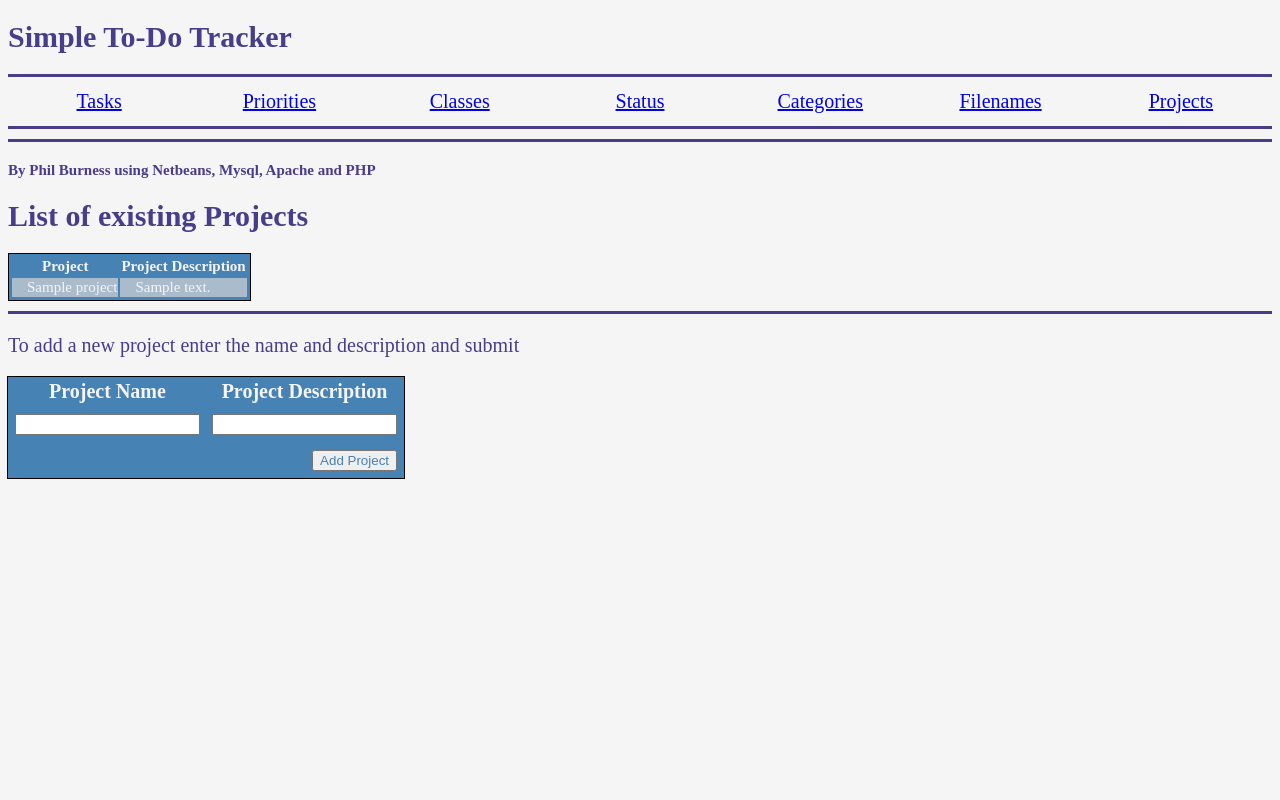
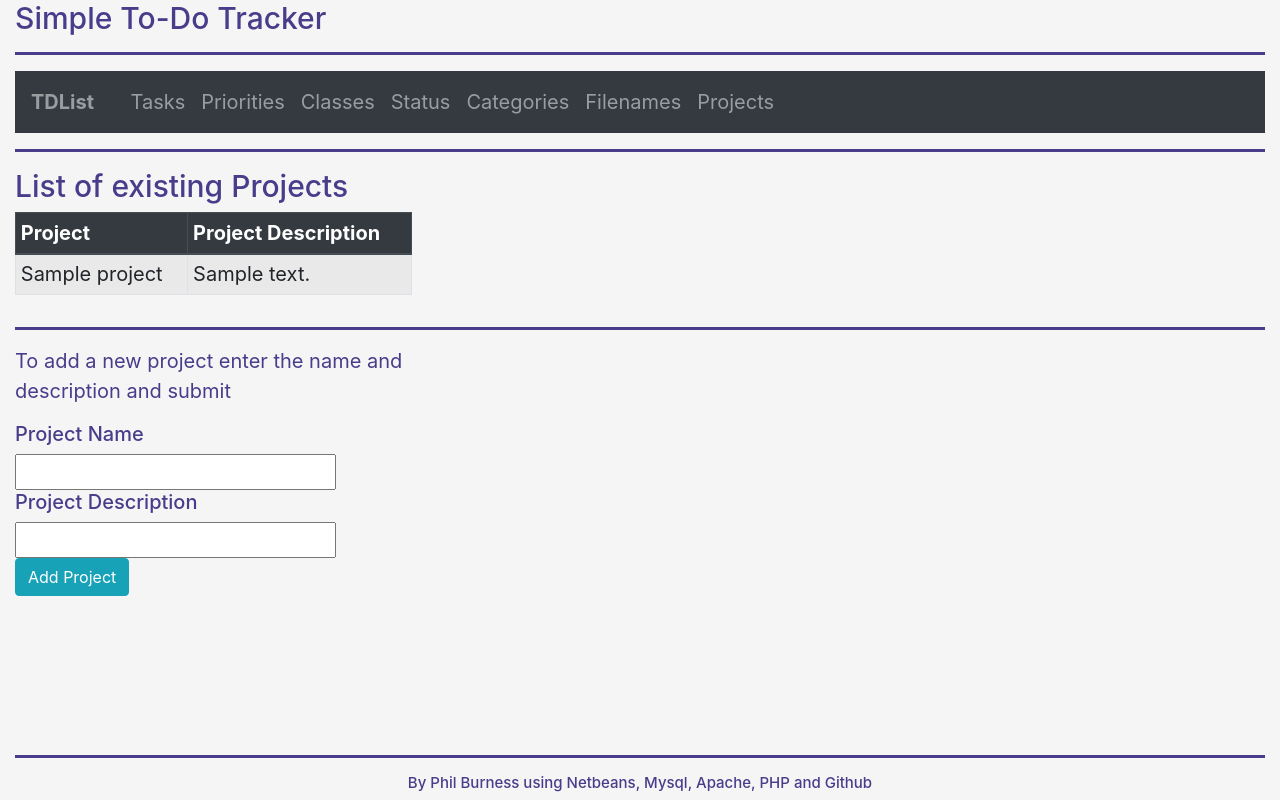
Before and after one commit to NikonPhil/TDList, a PHP site: page /projects.php in a window 1280 px wide. Run offline with PHP 8.4, Linux system fonts and the light colour scheme; tables that the repository leaves empty or names only in its code hold one stand-in row (values such as "Sample post").

Commit message:
Update projects.php
Modified projects.php to use bootstrap 4

```diff
--- a/projects.php
+++ b/projects.php
@@ -6,14 +6,21 @@ and open the template in the editor.
 -->
 <html>
     <head>
-        <meta charset="UTF-8">
+        <meta name="viewport" content="width=device-width, initial-scale=1">
+    <link rel="stylesheet" href="https://maxcdn.bootstrapcdn.com/bootstrap/4.3.1/css/bootstrap.min.css">
+    <script src="https://ajax.googleapis.com/ajax/libs/jquery/3.4.1/jquery.min.js"></script>
+    <script src="https://cdnjs.cloudflare.com/ajax/libs/popper.js/1.14.7/umd/popper.min.js"></script>
+    <script src="https://maxcdn.bootstrapcdn.com/bootstrap/4.3.1/js/bootstrap.min.js"></script>
         <title>Add a new project to the database</title>
-        <link rel="stylesheet" type="text/css" href="TDList.css">
+        <!-- <link rel="stylesheet" type="text/css" href="TDList.css"> -->
     </head>
     <body>
-        <?php include 'Header.php';
-        // put your code here
-        echo '<h1>List of existing Projects</h1>';                                // edit this line
+        <?php include 'header1.php'; ?>
+        <div class="container-fluid">
+        <h1>List of existing Projects</h1>
+        </div>
+        <?php
+
         $conn = mysqli_connect($DBHost, $DBUser, $DBPassword, $DBName);
         $page_id = "Project";                                                      // edit this line
         if(! $conn) {
@@ -47,50 +54,49 @@ and open the template in the editor.
         // echo $sql . "<br>";
         $result = mysqli_query($conn, $sql);
 
-        // show current data in a table
-        echo '<table class="t01">';
-          echo '<tr>';
-              echo '<th>Project</th>';                                             // Change table header name
-              echo '<th>Project Description</th>';
-          echo '</tr>';
-          while ($row = mysqli_fetch_array($result)) {
-            echo '<tr>';
-              echo '<td>' . $row['project_name'] . '</td>';                             // Change variable name
-              echo '<td>' . $row['project_description'] . '</td>';
-            echo '</tr>';
-          }
-        echo '</table>';
-        echo '<hr>';
+        // show current data in a table ?>
+        <div class="container-fluid">
+           <div class="row">
+              <div class="col-sm-4">
+                <table class="table table-bordered table-sm table-striped">
+                  <thead class="thead-dark">
+                    <th>Project</th>
+                    <th>Project Description</th>
+                </thead>
+                <?php
+                    while ($row = mysqli_fetch_array($result)) {
+                    echo '<tr>';
+                    echo '<td>' . $row['project_name'] . '</td>';
+                    echo '<td>' . $row['project_description'] . '</td>';
+                    echo '</tr>';
+                    } ?>
+                </table>
+              </div>
+             <div class="col-sm-8">
+             </div>
+          </div>
+             <hr>
+         </div>
+        <?php
+        // display form to add new data, (select a project)
+        // set up query for category name.. ?>
+          <div class="container-fluid">
+            <div class="row">
+              <div class="col-sm-4">
+                <p>To add a new project enter the name and description and submit</p>
+                  <form method="post">
+                      <h3>Project Name</h3>
+                        <input name = "prname" type = "text">
+                      <h3>Project Description</h3>
+                        <input name="prdesc" type = "text">
+                        <button type="button" class="btn btn-info" value="Add Project">Add Project</button>
+                  </form>
+              </div>
+            </div>
+          </div>
+        <?php
+            include 'footer.php';
+        ?>
 
-        // display form to add new data, (select a project)
-        // set up query for category name..
-        echo '<p>To add a new project enter the name and description '
-                . 'and submit</p>';                                                 // Change the title
-        echo '<table class="entry">';                                               // Open the main table
-            echo '<tr>';                                                            // Create the first row
-                echo '<form method="post">';                                    // set up the form, note single quotes are used to allow the use of double quotes inside the statement
-                // echo '<th></th>';
-                echo '<th align="center">Project Name</th>';
-                echo '<th align="center">Project Description</th>';
-            echo '</tr>';
-            echo '<tr>';
-                // echo '<td align="right"></td>';                              // Change the title
-                echo '<td align="center"><input name = "prname" type = "text"></td>';              // Change the reference names
-                echo '<td align="center"><input name="prdesc" type = "text"></td>';
-            echo '</tr>';                                                           // Close the first row
-            echo '<tr>';                                                            // Open the second row
-                echo '<td colspan="3" align="right">';                              // open the first cell
-                // create a button
-                  echo '<input class="success" type="submit" value="Add ' . $page_id
-                        . '" name="SubmitButton"/>';
-                echo '</td>';                                                       // Close the first cell
-            echo '</tr>';                                                           // Close the second row
-                    echo "</form>";                                                 // close the form
-        echo '</table>';                                                            // Close the table
-
-        // handle input data
-        // post data
-
-        ?>
     </body>
 </html>
```
